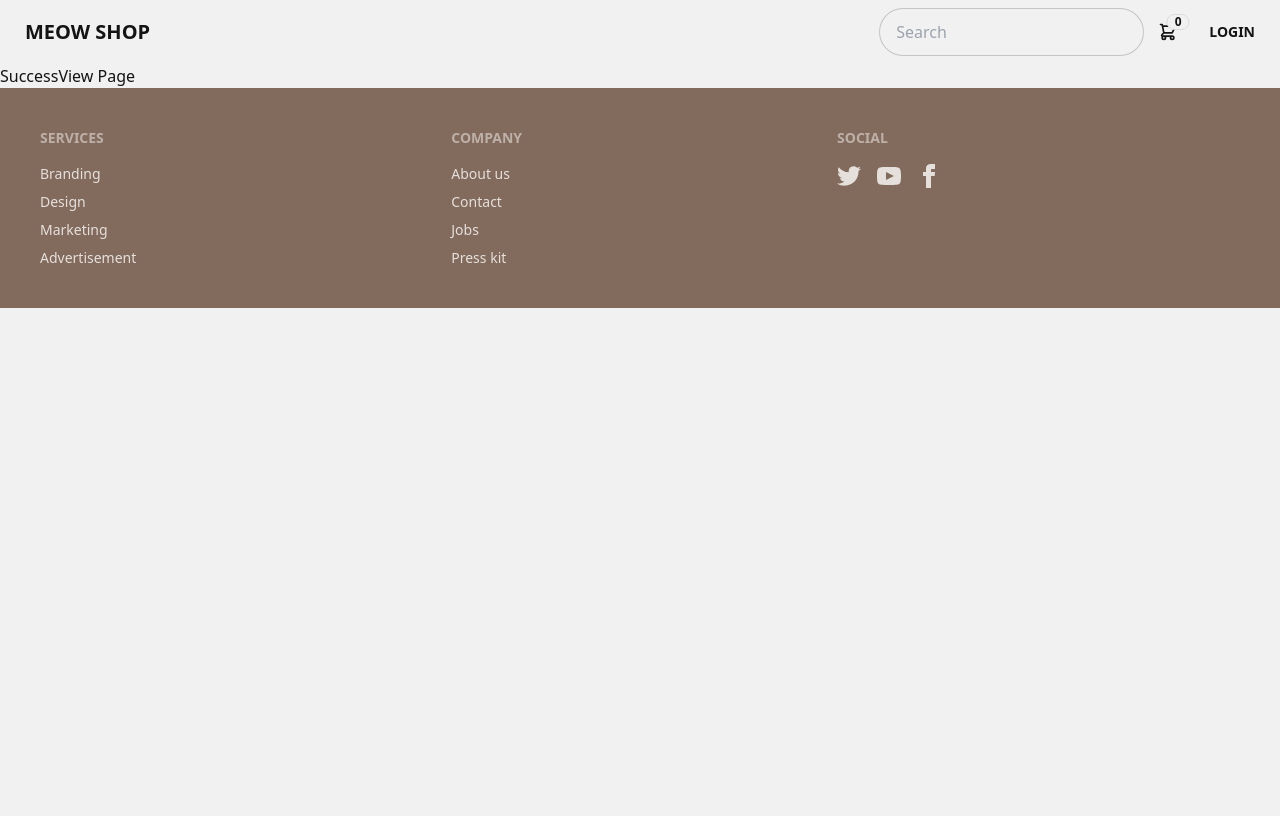
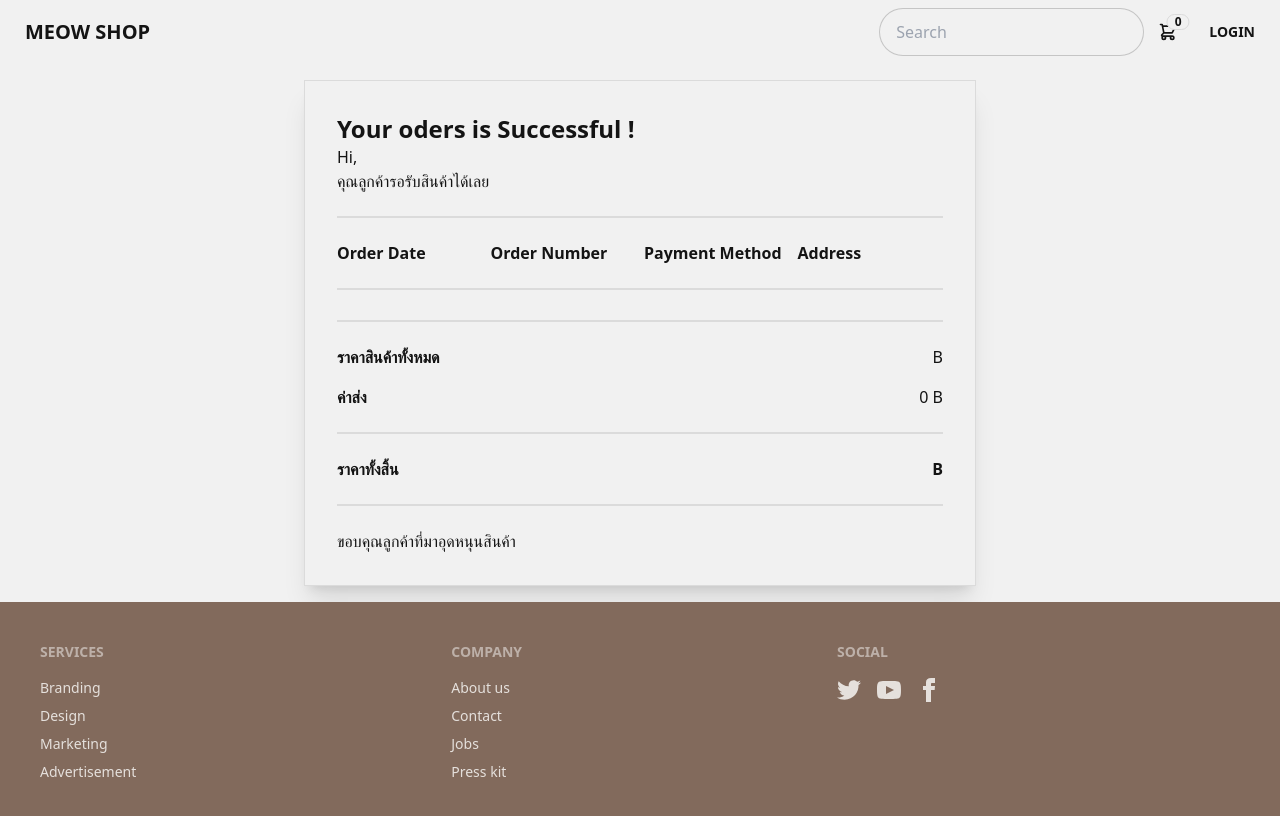
Before and after one commit to Pattarapong1994/easy-commerce, a Vue app: page /success in a window 1280 px wide. Shown: the top 816 px of the page. Built offline with nearby package versions, Linux system fonts and the light colour scheme.

Commit message:
edit success page / edit profile page

```diff
--- a/src/layout/UserLayout.vue
+++ b/src/layout/UserLayout.vue
@@ -38,6 +38,9 @@ const login = () => {
 const logout = () => {
     isLoggedIn.value = false
     localStorage.removeItem('isLoggedIn')
+    localStorage.removeItem('cart-data')
+    localStorage.removeItem('order-data')
+    window.location.reload()
 
 }
 
--- a/src/stores/user/cart.js
+++ b/src/stores/user/cart.js
@@ -2,7 +2,8 @@ import { defineStore } from 'pinia'
 
 export const useCartStore = defineStore('cart', {
     state: () => ({
-        items: []
+        items: [],
+        checkout: {}
     }),
     getters: {
         summaryQuantity(state) {
@@ -46,6 +47,23 @@ export const useCartStore = defineStore('cart', {
             this.items.splice(index, 1)
             localStorage.setItem('cart-data', JSON.stringify(this.items))
 
+        },
+        placeOrder(userData) {
+            const orderData = {
+                ...userData,
+                totalPrice: this.summaryPrice,
+                paymentMethod: 'Cradit Card',
+                createdDate: (new Date()).toLocaleString(),
+                orderNumber: `AA${Math.floor(Math.random() * 90000 + 10000)}`,
+                products: this.items
+            }
+            localStorage.setItem('order-data', JSON.stringify(orderData))
+        },
+        loadCheckout() {
+            const orderData = localStorage.getItem('order-data')
+            if(orderData) {
+                this.checkout = JSON.parse(orderData)
+            }
         }
     }
 })
--- a/src/view/user/CartView.vue
+++ b/src/view/user/CartView.vue
@@ -24,7 +24,7 @@ const changeQuantity = (event, index) => {
                 </div>
                 <div v-else v-for=" (item, index) in cartStore.items" class="flex bg-base-100 m-6 py-4 rounded-lg">
                     <div class="flex-1">
-                        <img class="w-full p-10" :src="item.imageUrl">
+                        <img class="w-full p-8" :src="item.imageUrl">
                     </div>
                     <div class="flex-1 ">
                         <div class="flex relative flex-col justify-between h-full">
@@ -40,7 +40,7 @@ const changeQuantity = (event, index) => {
                                 </select>
 
                             </div>
-                            <div @click="cartStore.removeItemInCart(index)" class="absolute top-0 right-0 mx-4 btn rounded-full">
+                            <div @click="cartStore.removeItemInCart(index)" class="absolute top-0 right-0 mx-4">
                                 <Close></Close>
                             </div>
 
--- a/src/view/user/CheckoutView.vue
+++ b/src/view/user/CheckoutView.vue
@@ -1,6 +1,6 @@
 <script setup>
 import { reactive } from 'vue'
-import { RouterLink } from 'vue-router'
+import { RouterLink, useRouter } from 'vue-router'
 
 import UserLayout from '@/layout/UserLayout.vue'
 
@@ -26,6 +26,8 @@ const formData = [
     },
 ]
 
+
+const router = useRouter()
 const cartStore = useCartStore()
 
 const userFormData = reactive({
@@ -36,7 +38,8 @@ const userFormData = reactive({
 })
 
 const payment = () => {
-    console.log(userFormData)
+    cartStore.placeOrder(userFormData)
+    router.push({name: 'success'})
 }
 </script>
 
@@ -60,8 +63,8 @@ const payment = () => {
                 </label>
                 <button @click="payment" class="btn btn-neutral w-full rounded-full      mt-4">ชำระเงิน</button>
             </section>
-            <section class="flex-auto w-32 bg-base-300">
-                <div v-for=" item in cartStore.items " class="flex bg-base-200 m-8 py-4">
+            <section class="flex-auto w-32 bg-base-300 px-2">
+                <div v-for=" item in cartStore.items" class="flex bg-base-200 m-8 py-4 rounded-lg">
                     <div class="flex-1">
                         <img class="w-full p-8" :src="item.imageUrl">
                     </div>
@@ -71,10 +74,29 @@ const payment = () => {
                                 <div><b>{{ item.name }}</b></div>
                                 <div> จำนวน : {{ item.quantity }}</div>
                             </div>
-                            <RouterLink :to="{name:'cart'}">Edit</RouterLink>
-
+                            <RouterLink :to="{ name: 'cart' }">Edit</RouterLink>
                         </div>
                     </div>
+                </div>
+                <div class="divider"></div>
+                <div class="p-4">
+                    <div><b>Order Summary</b></div>
+                    <div class="flex justify-between">
+                        <div>ราคาสินค้าทั้งหมด</div>
+                        <div> {{ cartStore.summaryPrice }} B</div>
+                    </div>
+                    <div class="flex justify-between">
+                        <div>ค่าส่ง</div>
+                        <div> 0 B</div>
+                    </div>
+                </div>
+                <div class="divider"></div>
+                <div class="flex justify-between p-4 mb-4">
+                    <div>ราคาทั้งหมด</div>
+                    <div> {{ cartStore.summaryPrice }} B</div>
+                </div>
+                <div>
+
                 </div>
             </section>
         </div>
--- a/src/view/user/ProfileView.vue
+++ b/src/view/user/ProfileView.vue
@@ -1,10 +1,77 @@
 <script setup>
-import UserLayout from '@/layout/UserLayout.vue';
+import UserLayout from '@/layout/UserLayout.vue'
+
+import { ref, onMounted } from 'vue'
+
+const profileImageUrl = ref('https://static.vecteezy.com/system/resources/thumbnails/005/545/335/small_2x/user-sign-icon-person-symbol-human-avatar-isolated-on-white-backogrund-vector.jpg')
+const name = ref('')
+const email = ref('')
+
+const handdleFileUpload = (event) => {
+    const file = event.target.files[0]
+
+    if(file) {
+        const reader = new FileReader()
+        reader.onload = (e) => {
+            profileImageUrl.value = e.target.result
+        }
+        reader.readAsDataURL(file)
+    }
+}
+
+const updateProfile = () => {
+    const profileData = {
+        imageUrl: profileImageUrl.value,
+        name: name.value,
+        email: email.value
+    }
+    localStorage.setItem('profile-data', JSON.stringify(profileData))
+    alert('Success update profile. ')
+}
+
+onMounted(() => {
+    let profileData = localStorage.getItem('profile-data')
+    if(profileData) {
+        profileData = JSON.parse(profileData)
+        profileImageUrl.value = profileData.imageUrl
+        name.value = profileData.name
+        email.value = profileData.email
+    }
+})
+
 </script>
 
 
 <template>
     <UserLayout>
-        ProfileView Page
+        <div class="max-w-2xl mx-auto border border-base-200 shadow-xl p-8 my-4">
+            <div class="font-bold text-2xl">Your Profile</div>
+            <div class="flex flex-col items-center">
+                <div class="flex flex-col items-center">
+                    <div class="avatar">
+                        <div class="w-24 rounded-full">
+                            <img
+                                :src="profileImageUrl">
+                        </div>
+                    </div>
+
+                    <input type="file" @change="handdleFileUpload">
+                </div>
+
+                <div class="form-control w-full ">
+                    <label class="label">
+                        <span class="label-text">Email</span>
+                    </label>
+                    <input v-model="email" type="text" placeholder="Type here" class="input input-bordered w-full" />
+                </div>
+                <div class="form-control w-full ">
+                    <label class="label">
+                        <span class="label-text">Name</span>
+                    </label>
+                    <input v-model="name" type="text" placeholder="Type here" class="input input-bordered w-full" />
+                </div>
+                <button @click="updateProfile()" class="btn btn-neutral rounded-full w-full mt-4">Update Profile</button>
+            </div>
+        </div>
     </UserLayout>
 </template>
--- a/src/view/user/SuccessView.vue
+++ b/src/view/user/SuccessView.vue
@@ -1,10 +1,85 @@
 <script setup>
-import UserLayout from '@/layout/UserLayout.vue';
+import { ref, onMounted } from 'vue'
+import UserLayout from '@/layout/UserLayout.vue'
+import { useCartStore } from '@/stores/user/cart'
+
+const cartStore = useCartStore()
+
+const orderData = ref({})
+
+onMounted(() => {
+    cartStore.loadCheckout()
+    if (cartStore.checkout.orderNumber) {
+        orderData.value = cartStore.checkout
+    }
+})
+
 </script>
 
 
 <template>
     <UserLayout>
-        SuccessView Page
+        <div class="max-w-2xl mx-auto border border-base-200 shadow-xl p-8 my-4">
+            <div class="text-2xl font-bold">Your oders is Successful !</div>
+            <div> Hi, {{ orderData.name }}</div>
+            <div> คุณลูกค้ารอรับสินค้าได้เลย</div>
+            <div class="divider"></div>
+            <div class="grid grid-cols-4 gap-2">
+                <div>
+                    <div class="font-bold">Order Date</div>
+                    <div>{{ orderData.createdDate }}</div>
+                </div>
+                <div>
+                    <div class="font-bold">Order Number</div>
+                    <div>{{ orderData.orderNumber }}</div>
+                </div>
+
+                <div>
+                    <div class="font-bold">Payment Method</div>
+                    <div>{{ orderData.paymentMethod }}</div>
+                </div>
+                <div>
+                    <div class="font-bold">Address</div>
+                    <div>{{ orderData.address }}</div>
+                </div>
+
+            </div>
+            <div class="divider"></div>
+
+            <div>
+                <div v-for=" product in orderData.products " class="grid grid-cols-4 gap-2 mb-4 items-center">
+                    <div>
+                        <img class="w-full" :src="product.imageUrl">
+                    </div>
+                    <div>
+                        <div> <b>{{ product.name }}</b></div>
+                    </div>
+                    <div>
+                        <div> จำนวน: {{ product.quantity }}</div>
+                    </div>
+                    <div>
+                        <div> ราคารวม: {{ product.price * product.quantity }} B</div>
+                    </div>
+                </div>
+            </div>
+            <div class="divider"></div>
+
+            <div class="flex justify-between">
+                <div><b>ราคาสินค้าทั้งหมด</b></div>
+                <div> {{ orderData.totalPrice }} B</div>
+            </div>
+            <div class="flex justify-between mt-4">
+                <div><b>ค่าส่ง</b></div>
+                <div> 0 B</div>
+            </div>
+            <div class=" divider"></div>
+            <div class="flex justify-between">
+                <div><b>ราคาทั้งสิ้น</b></div>
+                <div><b>{{ orderData.totalPrice }} B</b> </div>
+            </div>
+            <div class="divider"></div>
+            <div>ขอบคุณลูกค้าที่มาอุดหนุนสินค้า</div>
+
+        </div>
     </UserLayout>
 </template>
```
